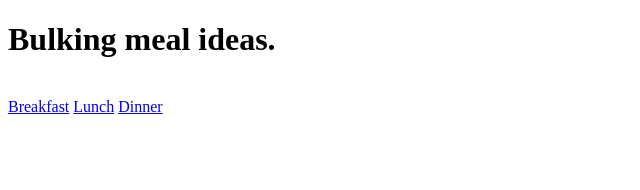
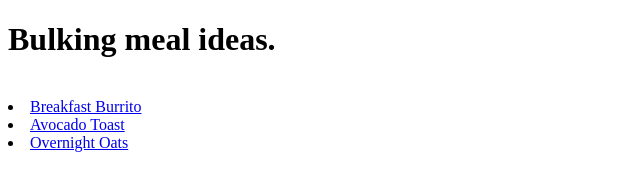
Before and after one commit to kvistud/recipe-site, a plain HTML site: page index.html in a window 1280 px wide. Shown: the whole page, without its empty margins (0-640 px from the left). Drawn offline with Linux system fonts and the light colour scheme.

Commit message:
Finished my first project

```diff
--- a/index.html
+++ b/index.html
@@ -10,9 +10,9 @@
     <h1 id = "header">Bulking meal ideas.</h1>
     <img src = "">
     <div>
-        <a href = "./recipes/oatmeal.html">Breakfast</a>
-        <a href = "./recipes/avocadotoast.html">Lunch</a>
-        <a href = "./recipes/chickenbrocolli.html">Dinner</a>
+        <li><a href = "./recipes/burrito.html">Breakfast Burrito</a></li>
+        <li><a href = "./recipes/avocadotoast.html">Avocado Toast</a></li>
+        <li><a href = "./recipes/oats.html">Overnight Oats</a></li>
     </div>
 </body>
 </html>
```
Also changed, not shown: images/AvocadoToast.jpg (deleted), recipes/burrito.html (renamed from recipes/oatmeal.html), recipes/oats.html (renamed from recipes/chickenbrocolli.html), 2 other files.
